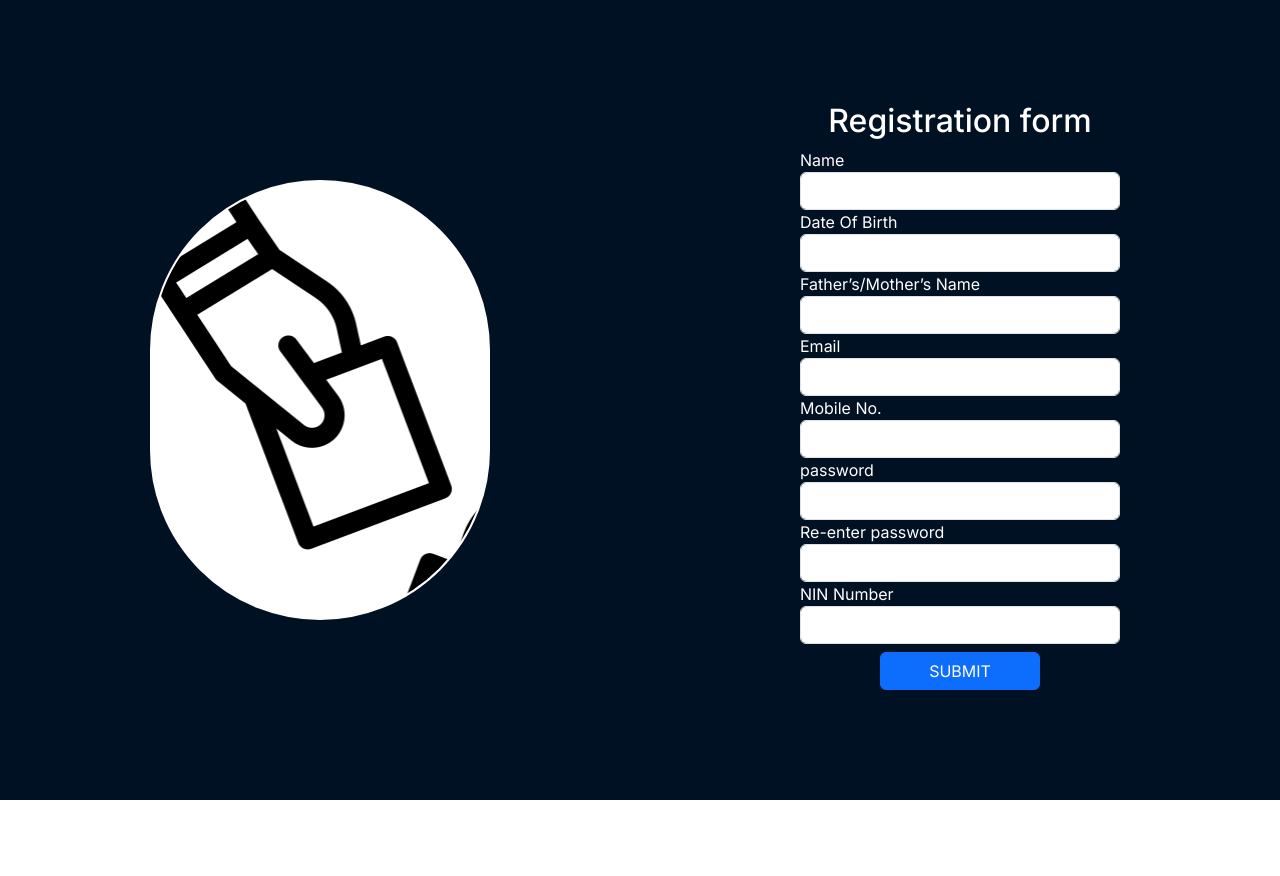
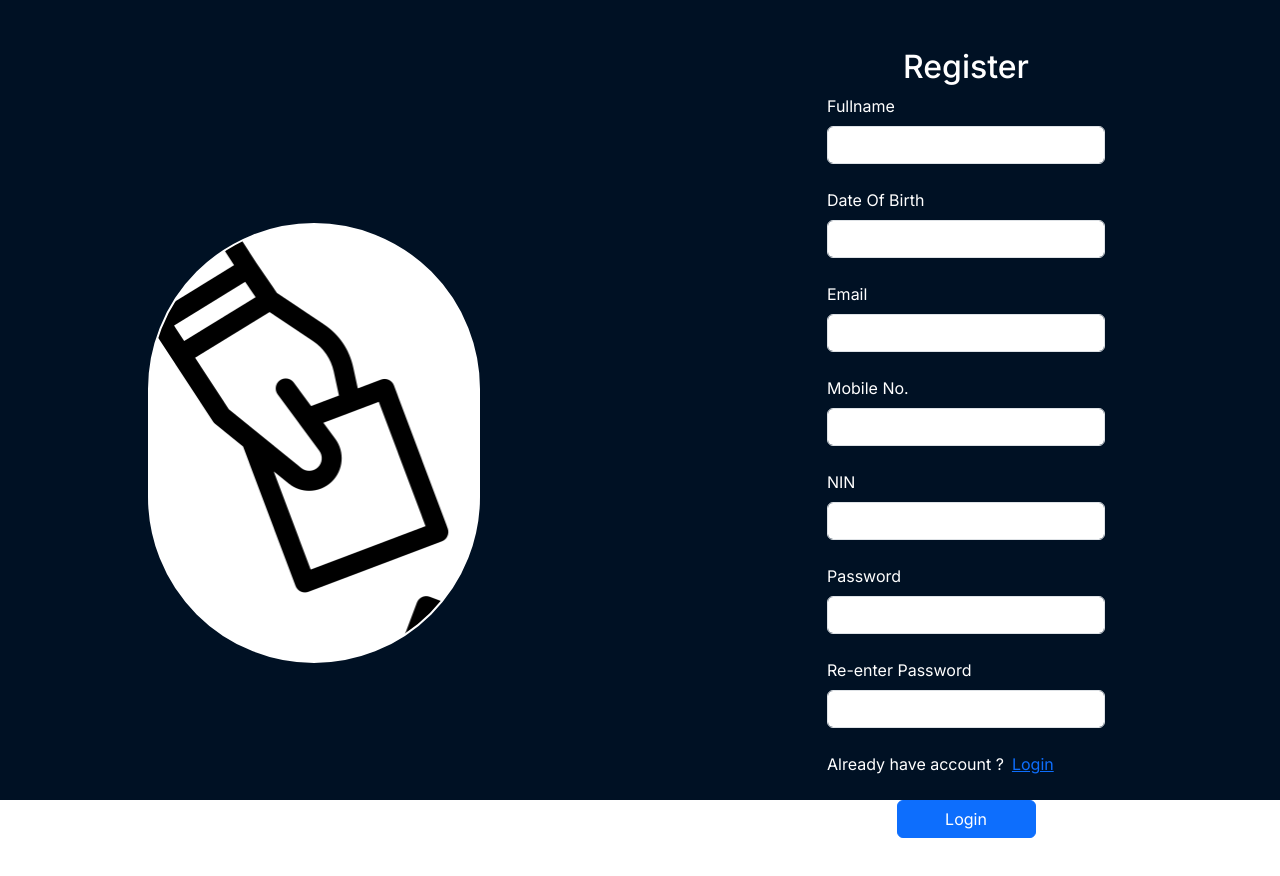
Before and after one commit to shineness0/voting-system, a Next.js app: page /register in a window 1280 px wide. Shown: the top 876 px of the page. Before the commit the page ends 800 px from the top, so only its background shows below. Built offline with nearby package versions, Linux system fonts and the light colour scheme.

Commit message:
login and register

```diff
--- a/package.json
+++ b/package.json
@@ -10,6 +10,7 @@
   },
   "dependencies": {
     "bootstrap": "^5.3.3",
+    "mongoose": "^8.4.0",
     "next": "14.2.3",
     "react": "^18",
     "react-dom": "^18"
--- a/src/app/register/page.jsx
+++ b/src/app/register/page.jsx
@@ -1,46 +1,74 @@
-import React from 'react'
+import Link from 'next/link'
 
 const Register = () => {
   return (
-        <>
     <div className='registercontainer'>
-                <div className='registercontainerinner'>
-                    <div className=' registercontainerinner2'>
+      <div className='logincontainerdiv'>
+        <div className='row align-items-md-center h-100'>
+          <div className='col-md-10 col-lg-6 d-none d-lg-block mx-auto'>
             <div className='registercontainerinnerfirst'>
-                            <div className='registercontainerinnerimg'>
-
+              <div className='registercontainerinnerimg'></div>
             </div>
           </div>
-                    </div>
-                    <div className='registercontainerinner2'>
+
+          <div className='p-5 col-lg-6'>
             <div className='col-md-6 col-sm-12 mx-auto'>
               <div className='text-center'>
-                            <h2>Registration form</h2>
+                <h2>Register</h2>
               </div>
-                            <label htmlFor="">Name</label>
-                            <input type="text" className='form-control' />
-                            <label htmlFor="">Date Of Birth</label>
-                            <input type="text" className='form-control' />
-                            <label htmlFor="">Father’s/Mother’s Name</label>
-                            <input type="text" className='form-control' />
-                            <label htmlFor="">Email</label>
-                            <input type="text" className='form-control' />
-                            <label htmlFor="">Mobile No.</label>
-                            <input type="text" className='form-control' />
-                            <label htmlFor="">password</label>
-                            <input type="text" className='form-control' />
-                            <label htmlFor="">Re-enter password</label>
-                            <input type="text" className='form-control' />
-                            <label htmlFor="">NIN Number</label>
-                            <input type="text" className='form-control' />
-                            <div className='text-center my-2'>
-                                <button className='btn btn-primary w-50'>SUBMIT</button>
+              <div>
+                <div className='form-group mb-4'>
+                  <label className='mb-2'>Fullname</label>
+                  <input type='text' className='form-control' />
+                </div>
+
+                <div className='form-group mb-4'>
+                  <label className='mb-2'>Date Of Birth</label>
+                  <input type='text' className='form-control' />
+                </div>
+
+                <div className='form-group mb-4'>
+                  <label className='mb-2'>Email</label>
+                  <input type='email' className='form-control' />
+                </div>
+
+                <div className='form-group mb-4'>
+                  <label className='mb-2'>Mobile No.</label>
+                  <input type='tel' className='form-control' />
+                </div>
+
+                <div className='form-group mb-4'>
+                  <label className='mb-2'>NIN</label>
+                  <input type='tel' className='form-control' />
+                </div>
+
+                <div className='form-group mb-4'>
+                  <label className='mb-2'>Password</label>
+                  <input type='password' className='form-control' />
+                </div>
+
+                <div className='form-group mb-4'>
+                  <label className='mb-2'>Re-enter Password</label>
+                  <input type='password' className='form-control' />
+                </div>
+
+                <div>
+                  <div className='mb-4'>
+                    <div>
+                      <span className='me-2'>Already have account ?</span>
+                      <Link href='/login'>Login</Link>
+                    </div>
+                  </div>
+                  <div className='text-center'>
+                    <button className='btn btn-primary w-50'>Login</button>
                   </div>
                 </div>
               </div>
             </div>
           </div>
-        </>
+        </div>
+      </div>
+    </div>
   )
 }
 
```
Also changed, not shown: src/app/Login/page.jsx (+20 -13 lines), src/app/api/auth/login/route.js (added, +41 -0 lines), src/app/api/auth/register/route.js (added, +50 -0 lines), src/config/database.js (added, +24 -0 lines), src/models/User.js (added, +38 -0 lines), 2 other files (tests, documents, lock files or other folders). Lines whose indentation alone changed are shown as unchanged.
